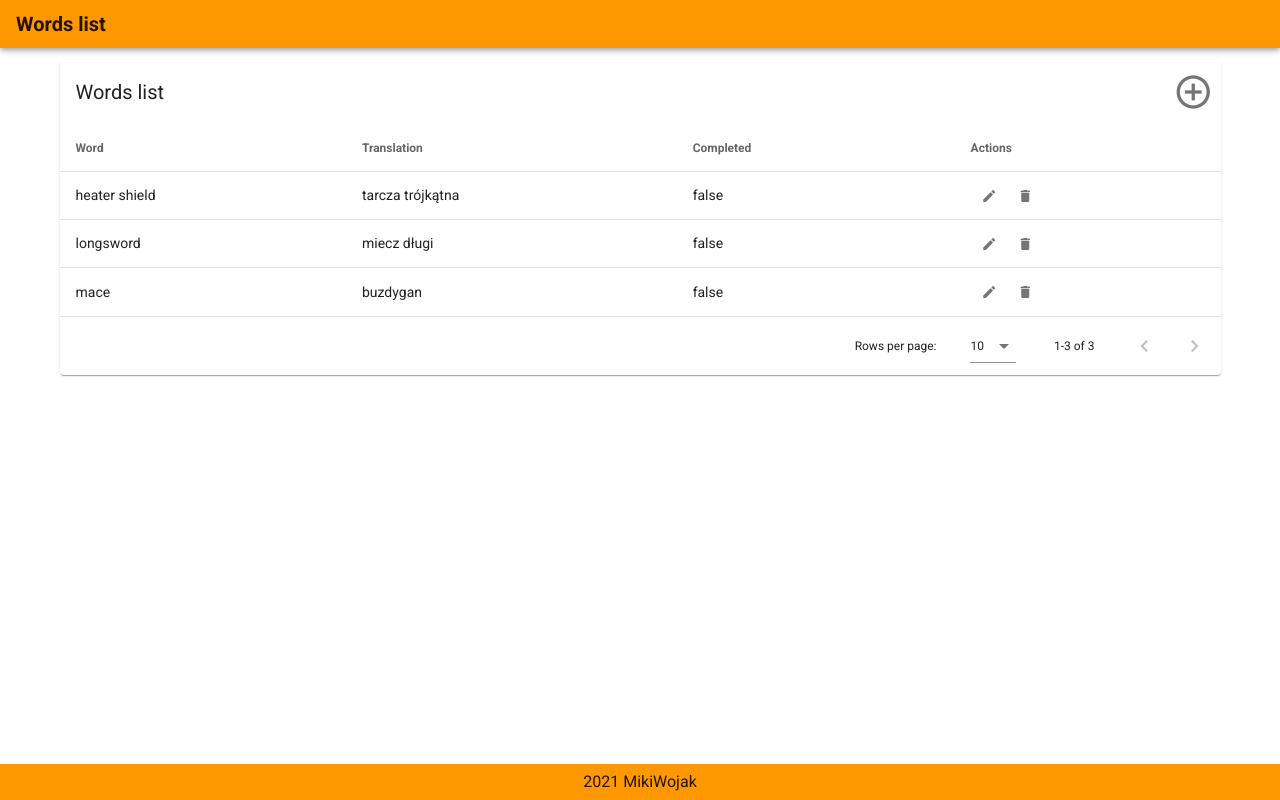
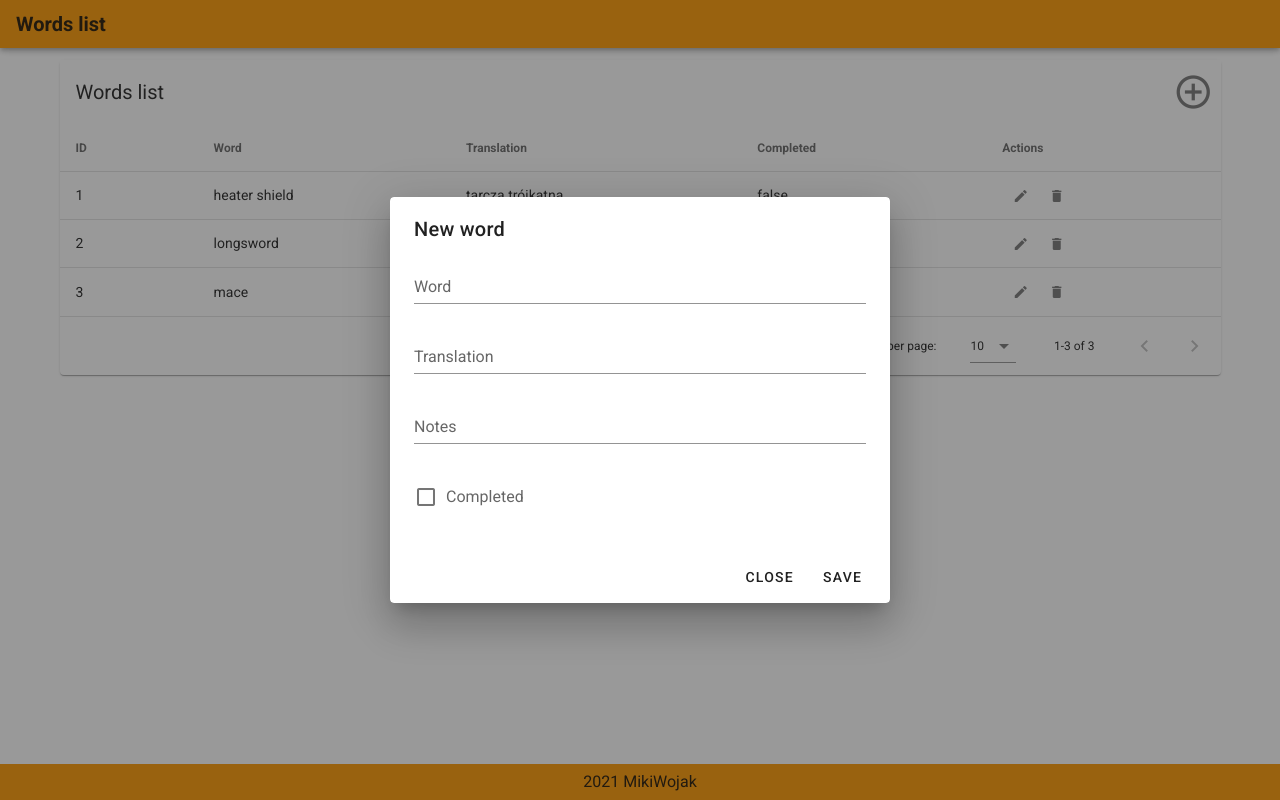
Before and after one commit to MikiWojak/words-list-vue, a Vue app: page / in a window 1280 px wide. Both pictures are taken after a click on the button 1192 px from the left and 92 px from the top of the page. Built offline with nearby package versions, Linux system fonts and the light colour scheme.

Commit message:
Add edit dialog for words (#3)
- Add the modal
- Allow to create and update words

```diff
--- /dev/null
+++ b/src/components/words/AddEditDialog.vue
@@ -0,0 +1,131 @@
+<template>
+    <v-dialog v-model="isDialogOpened" max-width="500px" @click:outside="close">
+        <v-card>
+            <v-card-title>{{ formTitle }}</v-card-title>
+
+            <v-card-text>
+                <v-text-field
+                    v-model="formData.word"
+                    label="Word"
+                    hint="Required."
+                />
+
+                <v-text-field
+                    v-model="formData.translation"
+                    label="Translation"
+                    hint="Required."
+                />
+
+                <v-text-field v-model="formData.notes" label="Notes" />
+
+                <v-checkbox v-model="formData.completed" label="Completed" />
+            </v-card-text>
+
+            <v-card-actions>
+                <v-spacer />
+
+                <v-btn text @click="close">
+                    <span>Close</span>
+                </v-btn>
+
+                <v-btn text @click="save">
+                    <span>Save</span>
+                </v-btn>
+            </v-card-actions>
+        </v-card>
+    </v-dialog>
+</template>
+
+<script>
+import { mapActions, mapGetters } from 'vuex';
+
+export default {
+    name: 'AddEditDialog',
+
+    props: {
+        isOpened: {
+            type: Boolean,
+            default: false
+        },
+
+        editedItem: {
+            type: Object,
+            default: null
+        }
+    },
+
+    data() {
+        const defaultForm = {
+            id: 0,
+            word: '',
+            translation: '',
+            notes: '',
+            completed: false
+        };
+
+        return {
+            defaultForm,
+            formData: { ...defaultForm },
+            isDialogOpened: false
+        };
+    },
+
+    computed: {
+        ...mapGetters({
+            idForWord: 'words/idForItem'
+        }),
+
+        formTitle() {
+            return this.editedItem ? 'Edit word' : 'New word';
+        }
+    },
+
+    watch: {
+        isOpened() {
+            this.isDialogOpened = this.isOpened;
+        },
+
+        editedItem: {
+            handler(val) {
+                this.formData = val ? { ...val } : { ...this.defaultForm };
+            },
+
+            immediate: true
+        }
+    },
+
+    methods: {
+        ...mapActions({
+            createWord: 'words/store',
+            updateWord: 'words/update'
+        }),
+
+        clearInputs() {
+            this.formData = { ...this.defaultForm };
+        },
+
+        close() {
+            this.$emit('close');
+            this.clearInputs();
+        },
+
+        save() {
+            try {
+                if (this.editedItem) {
+                    this.updateWord(this.formData);
+
+                    this.close();
+                } else {
+                    this.formData.id = this.idForWord;
+
+                    this.createWord(this.formData);
+
+                    this.close();
+                }
+            } catch (error) {
+                console.error(error);
+            }
+        }
+    }
+};
+</script>
--- a/src/components/words/Table.vue
+++ b/src/components/words/Table.vue
@@ -5,8 +5,8 @@
                 <table-header />
             </template>
 
-            <template v-slot:[`item.actions`]>
-                <v-btn icon>
+            <template v-slot:[`item.actions`]="{ item }">
+                <v-btn icon @click="openEditDialog(item)">
                     <span>
                         <v-icon small>mdi-pencil</v-icon>
                     </span>
@@ -19,6 +19,12 @@
                 </v-btn>
             </template>
         </v-data-table>
+
+        <add-edit-dialog
+            :is-opened="!!editedItem"
+            :edited-item="editedItem"
+            @close="closeEditDialog"
+        />
     </div>
 </template>
 
@@ -29,7 +35,14 @@ export default {
     name: 'Table',
 
     components: {
-        TableHeader: () => import('@/components/words/TableHeader')
+        TableHeader: () => import('@/components/words/TableHeader'),
+        AddEditDialog: () => import('@/components/words/AddEditDialog')
+    },
+
+    data() {
+        return {
+            editedItem: null
+        };
     },
 
     computed: {
@@ -39,12 +52,23 @@ export default {
 
         headers() {
             return [
+                { text: 'ID', value: 'id' },
                 { text: 'Word', value: 'word' },
                 { text: 'Translation', value: 'translation' },
                 { text: 'Completed', value: 'completed' },
                 { text: 'Actions', value: 'actions', sortable: false }
             ];
         }
+    },
+
+    methods: {
+        openEditDialog(item) {
+            this.editedItem = item;
+        },
+
+        closeEditDialog() {
+            this.editedItem = null;
+        }
     }
 };
 </script>
--- a/src/components/words/TableHeader.vue
+++ b/src/components/words/TableHeader.vue
@@ -1,19 +1,46 @@
 <template>
+    <div>
         <v-toolbar flat>
             <v-toolbar-title>Words list</v-toolbar-title>
 
             <v-spacer />
 
-        <v-btn icon>
+            <v-btn icon @click="openAddDialog">
                 <span>
                     <v-icon x-large>mdi-plus-circle-outline</v-icon>
                 </span>
             </v-btn>
         </v-toolbar>
+
+        <add-edit-dialog
+            :is-opened="isAddDialogOpened"
+            @close="closeAddDialog"
+        />
+    </div>
 </template>
 
 <script>
 export default {
-    name: 'TableHeader'
+    name: 'TableHeader',
+
+    components: {
+        AddEditDialog: () => import('@/components/words/AddEditDialog')
+    },
+
+    data() {
+        return {
+            isAddDialogOpened: false
+        };
+    },
+
+    methods: {
+        openAddDialog() {
+            this.isAddDialogOpened = true;
+        },
+
+        closeAddDialog() {
+            this.isAddDialogOpened = false;
+        }
+    }
 };
 </script>
--- a/src/store/modules/words.js
+++ b/src/store/modules/words.js
@@ -32,9 +32,34 @@ const getters = {
     idForItem: state => state.idForItem
 };
 
-const mutations = {};
+const mutations = {
+    STORE_WORD(state, item) {
+        state.items.push(item);
+    },
 
-const actions = {};
+    UPDATE_WORD(state, word) {
+        const index = state.items.findIndex(item => item.id === word.id);
+
+        if (~index) {
+            state.items.splice(index, 1, word);
+        }
+    },
+
+    INCREMENT_ID(state) {
+        state.idForItem++;
+    }
+};
+
+const actions = {
+    store({ commit }, data) {
+        commit('STORE_WORD', data);
+        commit('INCREMENT_ID');
+    },
+
+    update({ commit }, data) {
+        commit('UPDATE_WORD', data);
+    }
+};
 
 export default {
     namespaced: true,
```
Lines whose indentation alone changed are shown as unchanged.
